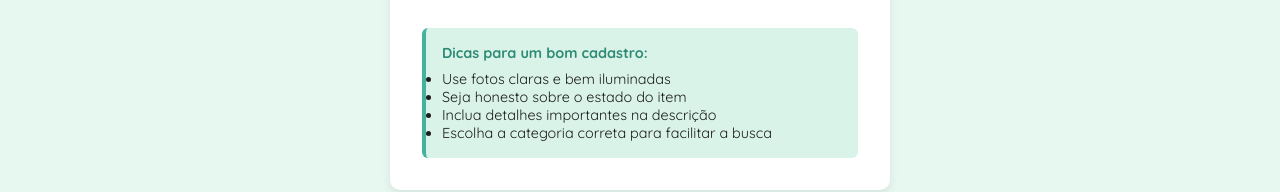
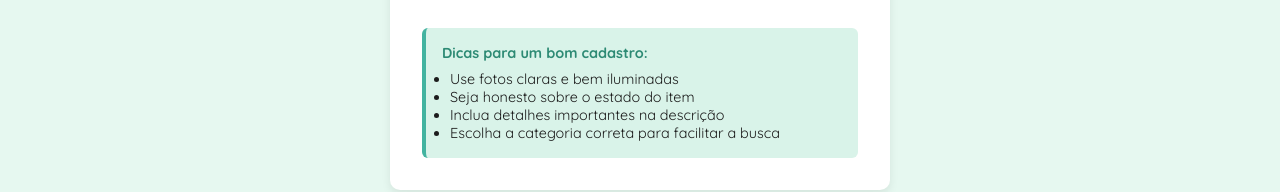
Before and after one commit to FernandaMaressa/EcoTroca, a React (Vite) app: page /anunciar in a window 1280 px wide. Shown: the part 919-1111 px from the top of the page. Built offline with nearby package versions, Linux system fonts and the light colour scheme.

Commit message:
final da pagina de anunciar itens

```diff
--- a/src/pages/anunciar/Anunciar.css
+++ b/src/pages/anunciar/Anunciar.css
@@ -96,6 +96,6 @@
   color: #2d8a74;
 }
 
-.dicas-box l {
+.dicas-box ul {
     margin-left: 0.5rem;
 }
```
